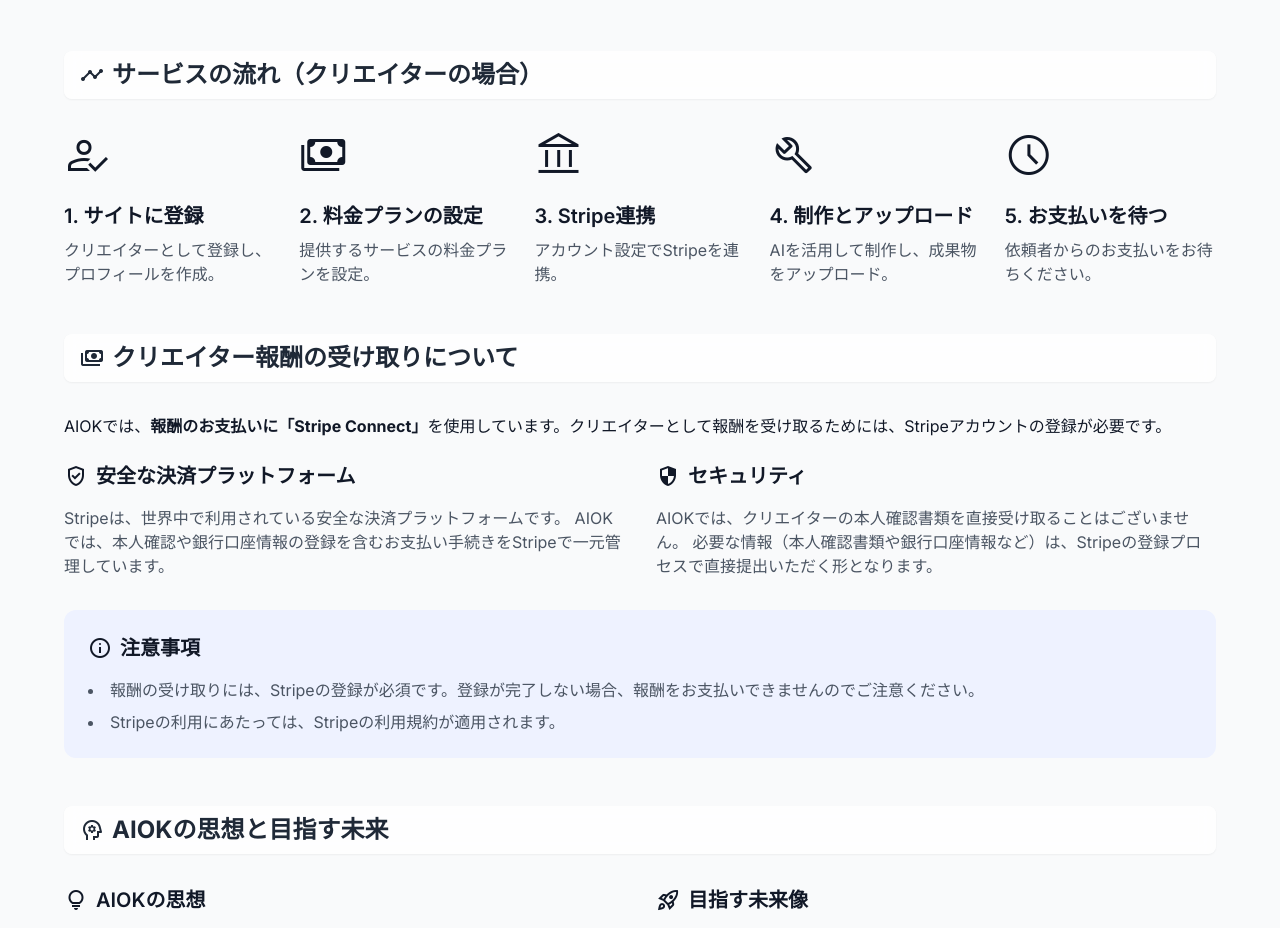
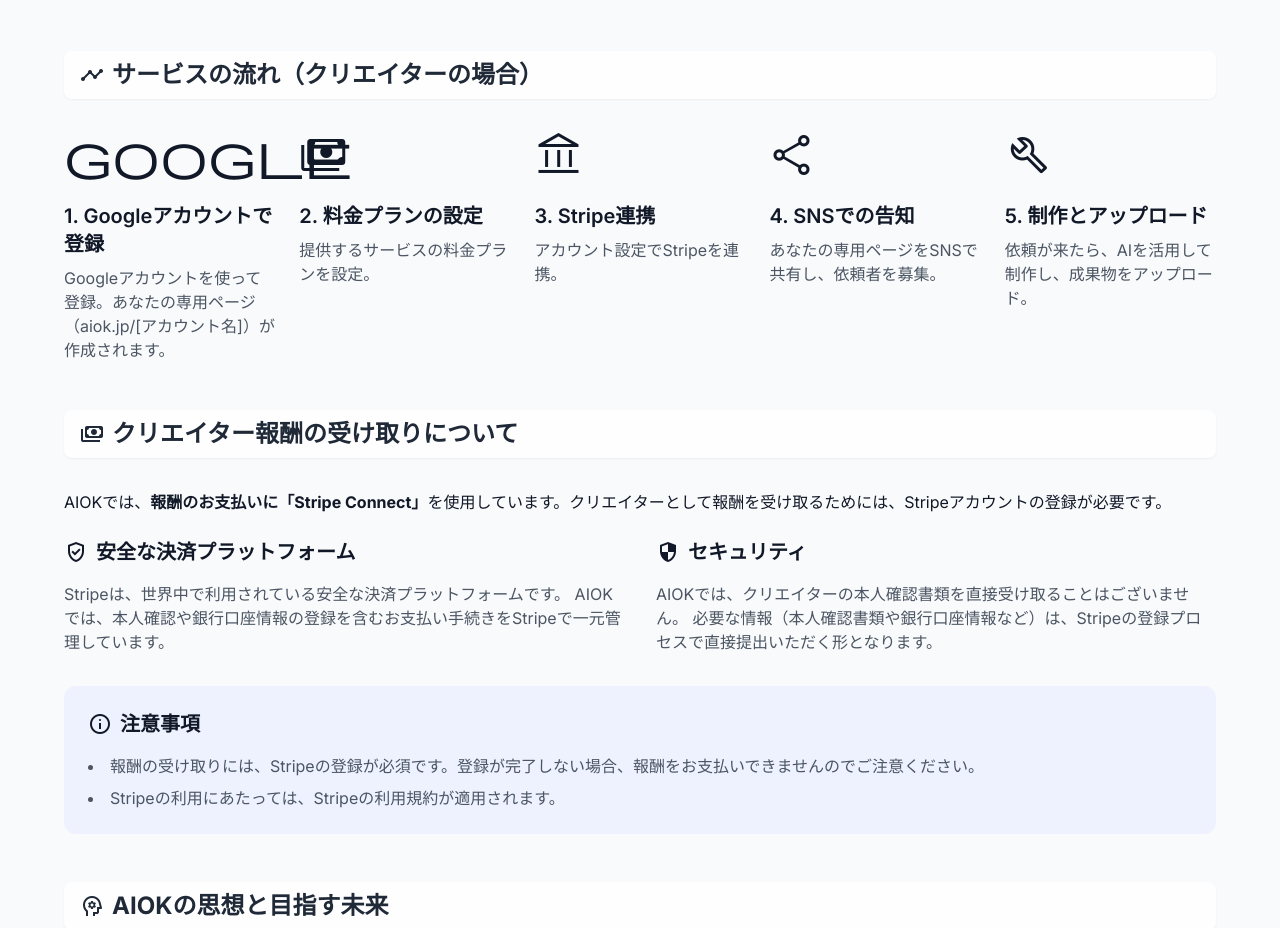
Before and after one commit to hayakawa1/aiok, a Next.js app: page / in a window 1280 px wide. Shown: the part 1704-2632 px from the top of the page. Built offline with nearby package versions, Linux system fonts and the light colour scheme; no server answers.

Commit message:
クリエイターフローの順序を修正：Googleアカウント連携必須化、専用ページ作成、ステップ順序の最適化

```diff
--- a/src/app/page.tsx
+++ b/src/app/page.tsx
@@ -314,9 +314,9 @@
 
 const creatorFlowSteps = [
   {
-    icon: 'how_to_reg',
-    title: '1. サイトに登録',
-    description: 'クリエイターとして登録し、プロフィールを作成。'
+    icon: 'google',
+    title: '1. Googleアカウントで登録',
+    description: 'Googleアカウントを使って登録。あなたの専用ページ（aiok.jp/[アカウント名]）が作成されます。'
   },
   {
     icon: 'payments',
@@ -329,13 +329,13 @@
     description: 'アカウント設定でStripeを連携。'
   },
   {
-    icon: 'build',
-    title: '4. 制作とアップロード',
-    description: 'AIを活用して制作し、成果物をアップロード。'
+    icon: 'share',
+    title: '4. SNSでの告知',
+    description: 'あなたの専用ページをSNSで共有し、依頼者を募集。'
   },
   {
-    icon: 'schedule',
-    title: '5. お支払いを待つ',
-    description: '依頼者からのお支払いをお待ちください。'
+    icon: 'build',
+    title: '5. 制作とアップロード',
+    description: '依頼が来たら、AIを活用して制作し、成果物をアップロード。'
   }
 ];
```
